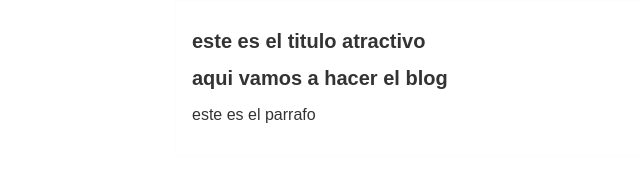
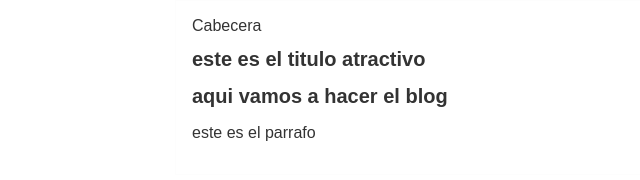
Before and after one commit to shogunIncognito/hyperblog, a plain HTML site: page blogpost.html in a window 1280 px wide. Shown: the whole page, without its empty margins (0-640 px from the left). Drawn offline with Linux system fonts and the light colour scheme.

Commit message:
Se agrego la cabecera

```diff
--- a/blogpost.html
+++ b/blogpost.html
@@ -9,6 +9,9 @@
 </head>
 <body>
     <div id="container">
+        <div id="cabecera">
+            Cabecera
+        </div>
         <div id="post">
 
             <h1>este es el titulo atractivo</h1>
```
